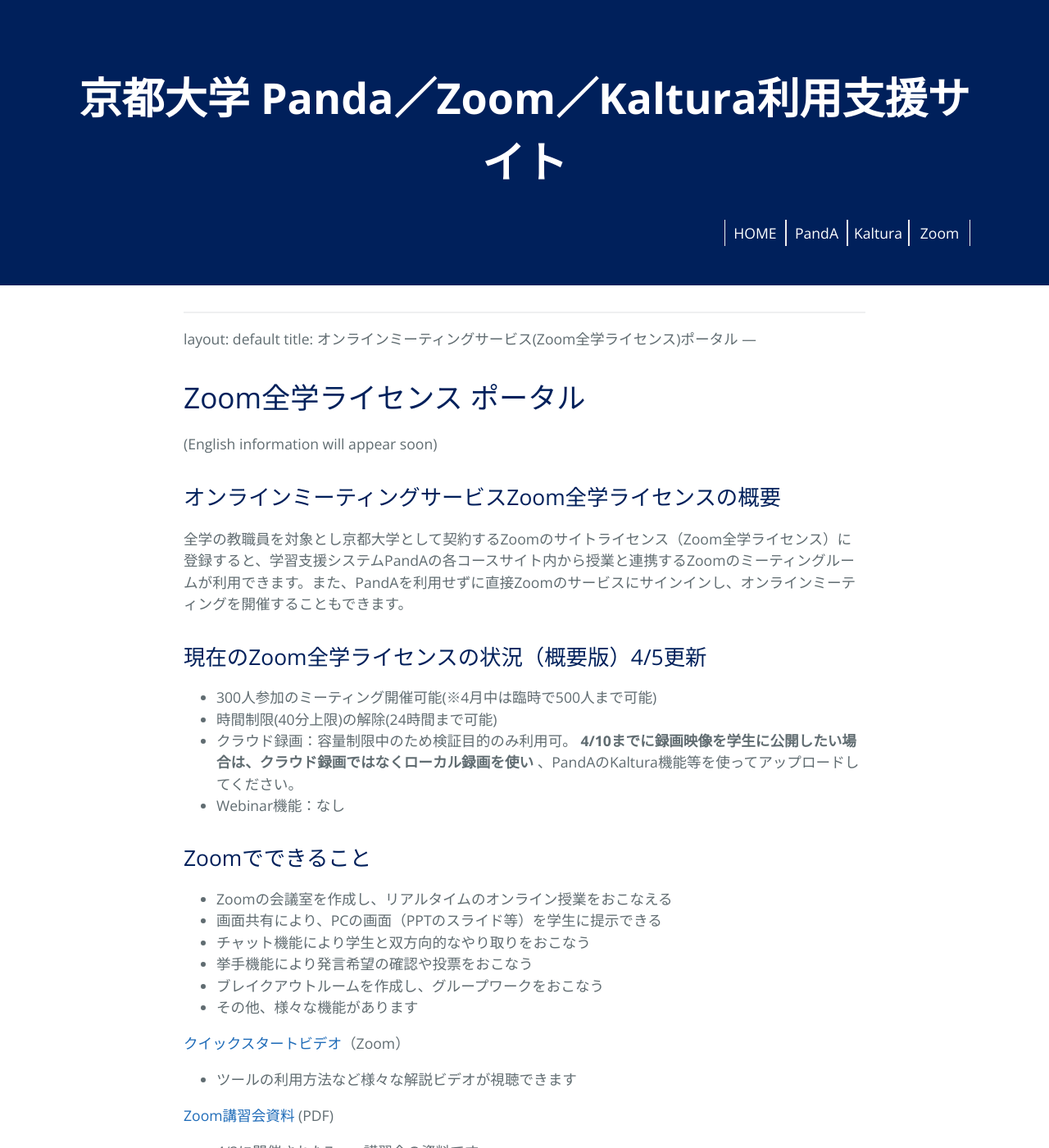
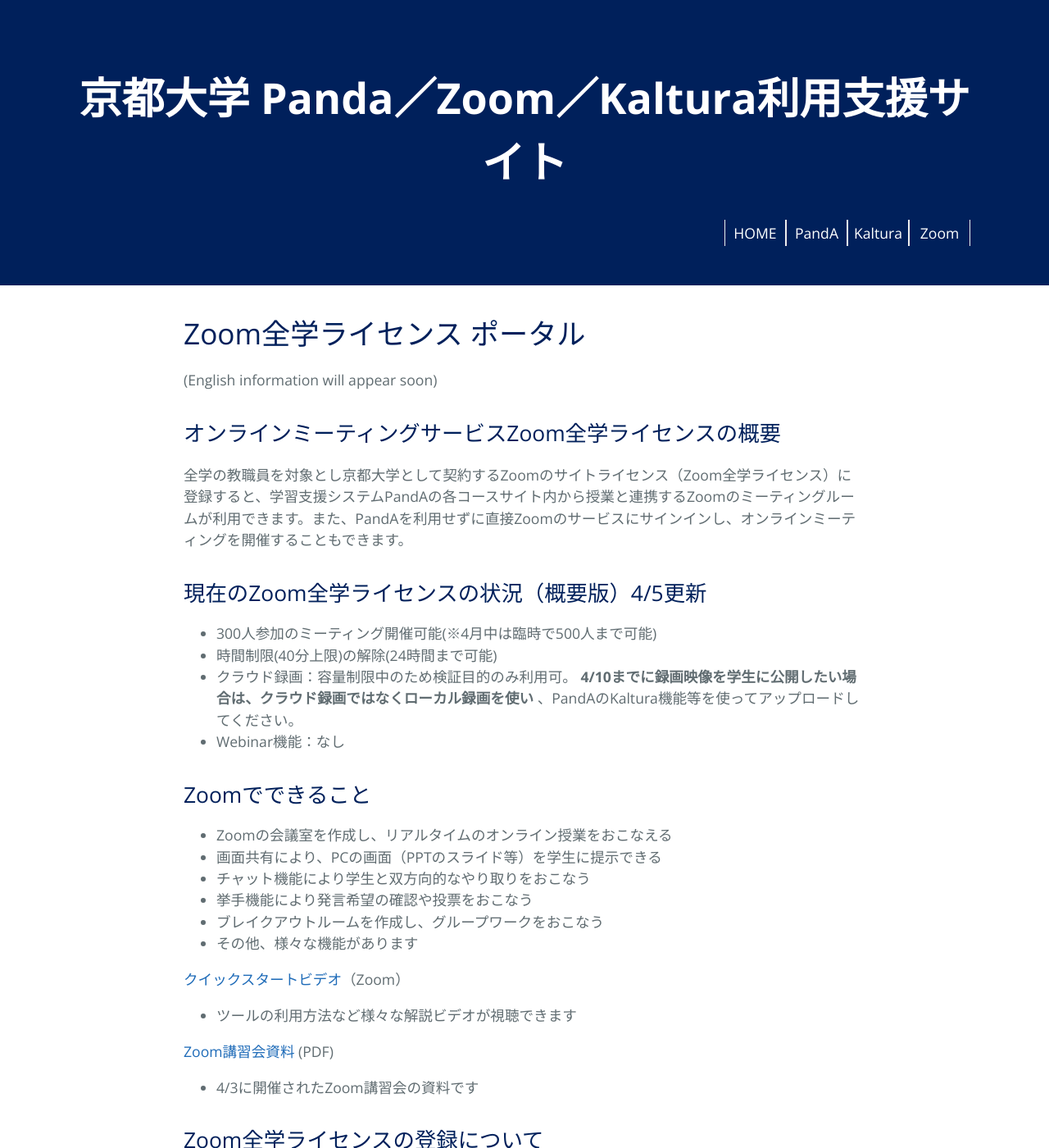
Before and after one commit to kyoto-u/online-edu, a Jekyll site: the page built from zoom.md, in a window 1280 px wide and 1400 px high. Shown: the whole window at 82% size. Built offline with Jekyll 4.4.1, drawn with Linux system fonts in a browser that asks for light colours; our own code applies the rules of GitHub Pages for plain Markdown files; part of the change alters nothing that is shown; some of the changed text lies outside the part shown.

Commit message:
reformat zoom.md

```diff
--- a/zoom.md
+++ b/zoom.md
@@ -1,8 +1,8 @@
-
 ---
 layout: default
 title: オンラインミーティングサービス(Zoom全学ライセンス)ポータル
 ---
+
 # Zoom全学ライセンス ポータル
 (English information will appear soon)
 ## オンラインミーティングサービスZoom全学ライセンスの概要
@@ -42,6 +42,7 @@ title: オンラインミーティングサービス(Zoom全学ライセンス)
 
 なお、すでに部局や個人による契約（無料のものを含む）により `@kyoto-u.ac.jp` メールドメインで登録されたZoomのアカウントを持っている方が、上記登録手続きによりZoom全学ライセンスに登録した場合、既存の契約からの切り替えとなり、既存の契約に基づくミーティングルームや機能が利用できなくなりますので、ご注意下さい（詳細は上記サイトにて案内しています）。
 
+## Zoomのセキュリティとプライバシー問題について
 近年Zoomに関して報道されているセキュリティ・プライバシー上の問題についての情報は以下のページに掲載しています。
 
 [Zoomのセキュリティとプライバシー問題について](zoom-security)
```
